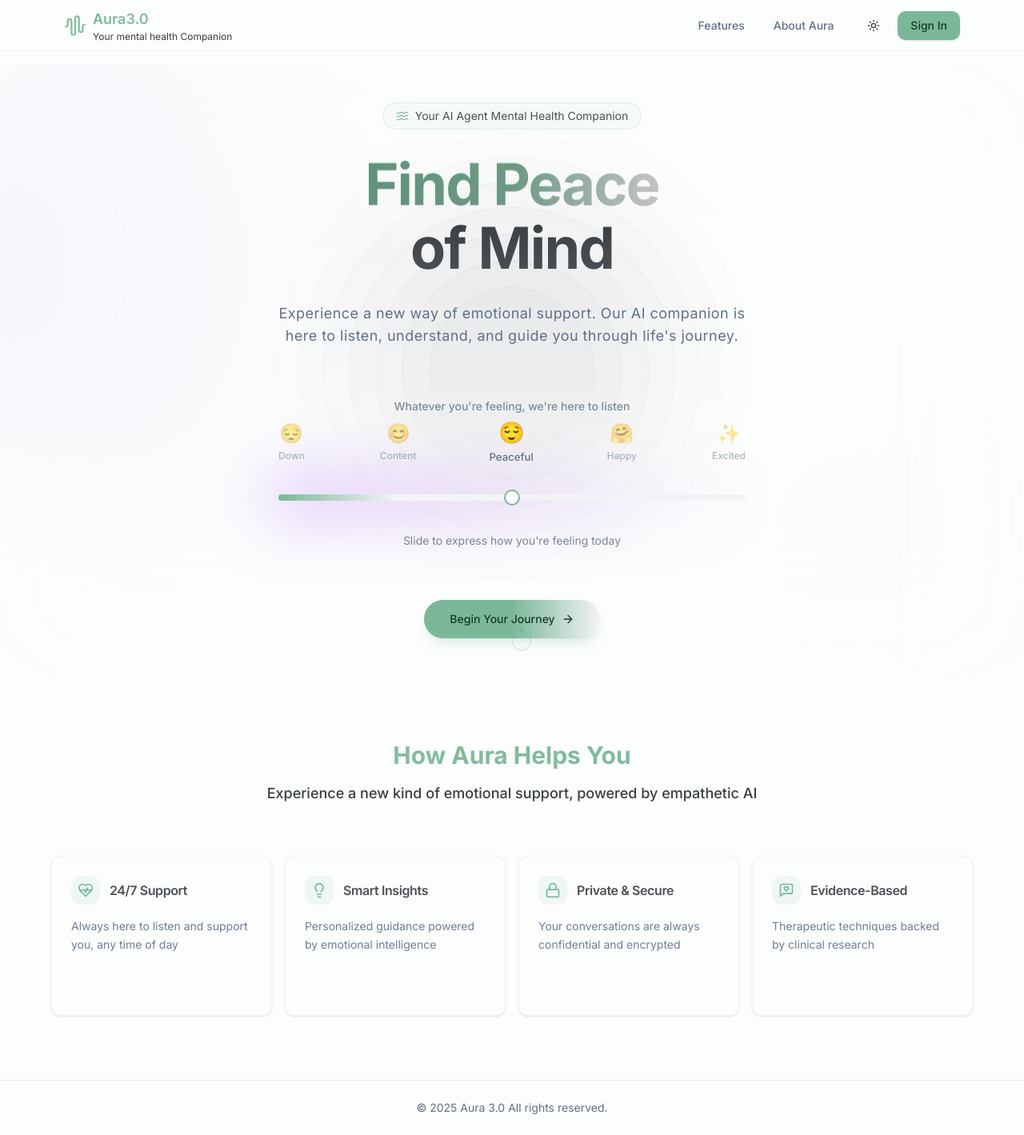
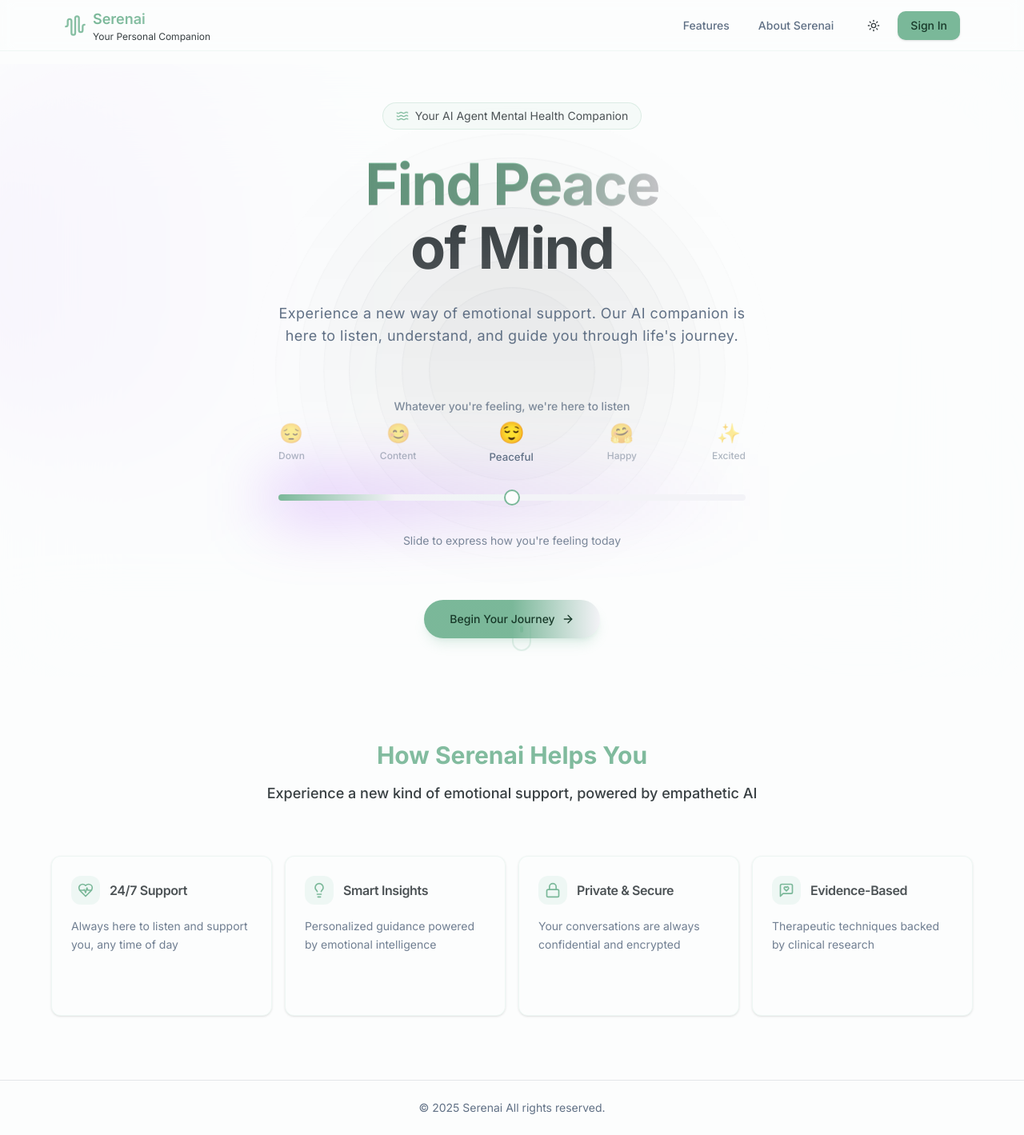
Before and after one commit to harshjainh2j/Serenai-frontend, a Next.js app: page / in a window 1280 px wide. Shown: the whole page at 80% size. Built offline with nearby package versions, Linux system fonts and the light colour scheme.

Commit message:
my customization

```diff
--- a/app/page.tsx
+++ b/app/page.tsx
@@ -30,6 +30,7 @@ import {
 } from "@/components/ui/dialog";
 import React from "react";
 import { Ripple } from "@/components/ui/ripple";
+import { useRouter } from "next/navigation";
 
 export default function Home() {
   const emotions = [
@@ -47,7 +48,7 @@ export default function Home() {
 
   const welcomeSteps = [
     {
-      title: "Hi, I'm Aura 👋",
+      title: "Hi, I'm Serenai 👋",
       description:
         "Your AI companion for emotional well-being. I'm here to provide a safe, judgment-free space for you to express yourself.",
       icon: Waves,
@@ -103,7 +104,7 @@ export default function Home() {
       delay: 0.8,
     },
   ];
-
+  const router = useRouter();
   return (
     <div className="flex flex-col min-h-screen overflow-hidden">
       {/* Hero Section */}
@@ -246,7 +247,7 @@ export default function Home() {
         <div className="max-w-6xl mx-auto">
           <motion.div className="text-center mb-16 space-y-4 text-white ">
             <h2 className="text-3xl font-bold bg-gradient-to-r from-primary/90 to-primary bg-clip-text text-transparent dark:text-primary/90">
-              How Aura Helps You
+              How Serenai Helps You
             </h2>
             <p className="text-foreground dark:text-foreground/95 max-w-2xl mx-auto font-medium text-lg">
               Experience a new kind of emotional support, powered by empathetic
@@ -336,6 +337,7 @@ export default function Home() {
                 } else {
                   setShowDialog(false);
                   setCurrentStep(0);
+                 router.push('/therapy/new');
                   // Here you would navigate to the chat interface
                 }
               }}
--- a/app/signup/page.tsx
+++ b/app/signup/page.tsx
@@ -46,7 +46,7 @@ export default function SignupPage() {
               Sign Up
             </h1>
             <p className="text-base text-muted-foreground font-medium">
-              Create your account to start your journey with Aura.
+              Create your account to start your journey with Serenai.
             </p>
           </div>
           <form className="space-y-6" onSubmit={handleSubmit}>
--- a/app/therapy/[sessionId]/page.tsx
+++ b/app/therapy/[sessionId]/page.tsx
@@ -519,7 +519,7 @@ export default function TherapyPage() {
                 <Bot className="w-5 h-5" />
               </div>
               <div>
-                <h2 className="font-semibold">AI Therapist</h2>
+                <h2 className="font-semibold">Your Companion</h2>
                 <p className="text-sm text-muted-foreground">
                   {messages.length} messages
                 </p>
@@ -552,7 +552,7 @@ export default function TherapyPage() {
                         </motion.div>
                       </div>
                       <span className="bg-gradient-to-r from-primary/90 to-primary bg-clip-text text-transparent">
-                        AI Therapist
+                        Your Companion
                       </span>
                     </div>
                     <p className="text-muted-foreground mt-2">
@@ -575,13 +575,16 @@ export default function TherapyPage() {
                       animate={{ opacity: 1, y: 0 }}
                       transition={{ delay: index * 0.1 + 0.5 }}
                     >
+
                       <Button
                         variant="outline"
                         className="w-full h-auto py-4 px-6 text-left justify-start hover:bg-muted/50 hover:border-primary/50 transition-all duration-300"
                         onClick={() => handleSuggestedQuestion(q.text)}
                       >
+
                         {q.text}
                       </Button>
+
                     </motion.div>
                   ))}
                 </div>
@@ -621,7 +624,7 @@ export default function TherapyPage() {
                           <div className="flex items-center justify-between">
                             <p className="font-medium text-sm">
                               {msg.role === "assistant"
-                                ? "AI Therapist"
+                                ? "Your Companion"
                                 : "You"}
                             </p>
                             {msg.metadata?.technique && (
@@ -656,7 +659,7 @@ export default function TherapyPage() {
                       </div>
                     </div>
                     <div className="flex-1 space-y-2">
-                      <p className="font-medium text-sm">AI Therapist</p>
+                      <p className="font-medium text-sm">Your Companion</p>
                       <p className="text-sm text-muted-foreground">Typing...</p>
                     </div>
                   </motion.div>
--- a/components/footer.tsx
+++ b/components/footer.tsx
@@ -6,7 +6,7 @@ export function Footer() {
     <footer className="border-t py-6">
       <div className="container flex flex-col items-center gap-4 px-4 md:px-6">
         <p className="text-sm text-muted-foreground text-center">
-          © 2025 Aura 3.0 All rights reserved.
+          © 2025 Serenai All rights reserved.
         </p>
       </div>
     </footer>
--- a/components/header.tsx
+++ b/components/header.tsx
@@ -23,7 +23,7 @@ export function Header() {
   console.log("Header: Auth state:", { isAuthenticated, user });
   const navItems = [
     { href: "/features", label: "Features" },
-    { href: "/about", label: "About Aura" },
+    { href: "/about", label: "About Serenai" },
   ];
 
   return (
@@ -38,10 +38,10 @@ export function Header() {
             <AudioWaveform className="h-7 w-7 text-primary animate-pulse-gentle" />
             <div className="flex flex-col">
               <span className="font-semibold text-lg bg-gradient-to-r from-primary to-primary/80 bg-clip-text text-transparent">
-                Aura3.0
+               Serenai
               </span>
               <span className="text-xs dark:text-muted-foreground">
-                Your mental health Companion{" "}
+                Your Personal Companion{" "}
               </span>
             </div>
           </Link>
```
